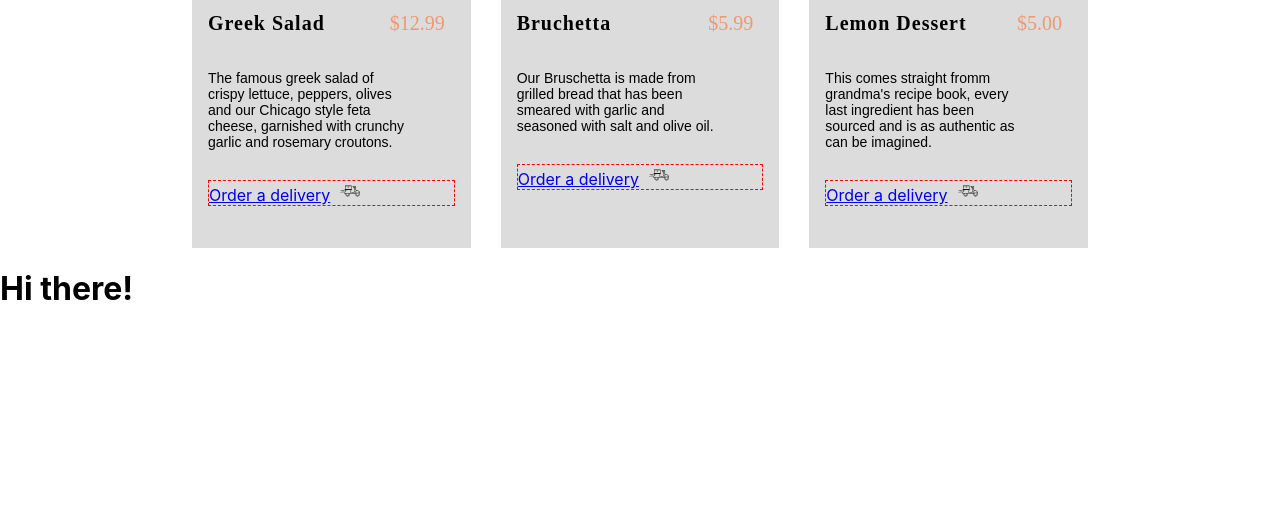
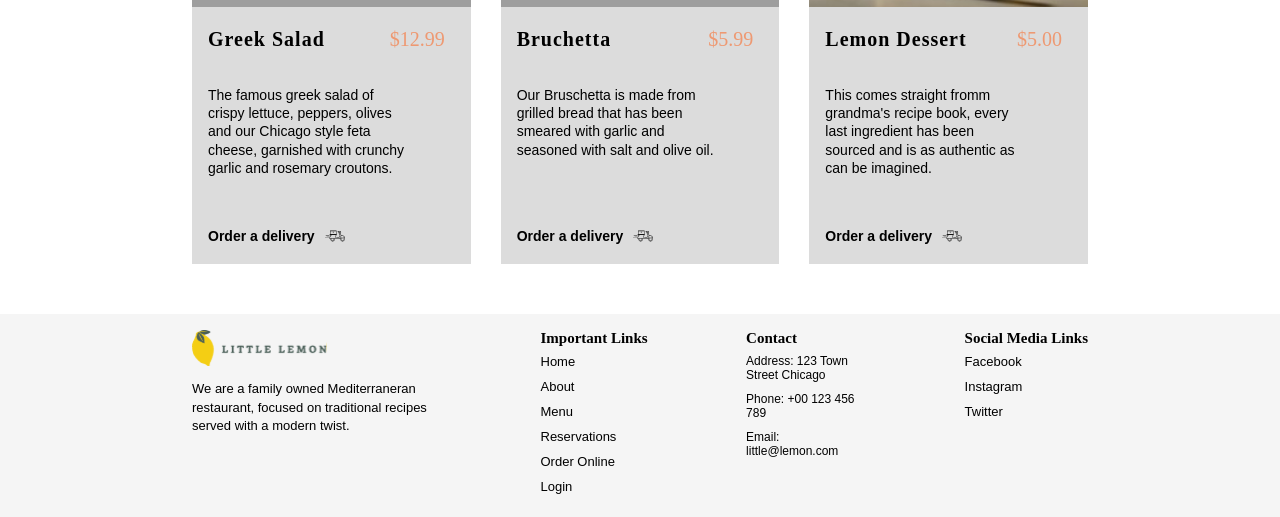
Before and after one commit to leem-dev/Little-Lemon-Restuarant, a React (Create React App) app: page / in a window 1280 px wide. Shown: the part 679-1196 px from the top of the page. Before the commit the page ends 1009 px from the top, so only its background shows below. Built offline with nearby package versions, Linux system fonts and the light colour scheme; grey boxes are pictures that could not be loaded.

Commit message:
homepage ready

```diff
--- a/src/components/footer-component/footer-component.js
+++ b/src/components/footer-component/footer-component.js
@@ -1,8 +1,75 @@
+import FooterLogo from "../../assets/Logo .svg";
+import { Link } from "react-router-dom";
+
+import "./footer-styles.css"
+
 const Footer = () =>    {
+    const ulStyle = {
+        margin: "0px",
+        marginRight: "20px",
+        padding: "0px",
+    }
+
+    const liStyle = {
+        listStyle: "none",
+        marginBottom: "10px",
+        fontSize: "13px",
+        fontWeight: "400",
+    }
+
+    const aStyle = {
+        color: "black",
+        textDecoration: "none",
+    }
+
     return (
-        <>
-            <h1>Hi there!</h1>
-        </>
+        <div className="footer-container">
+            <section className="section-1">
+                <img src={FooterLogo} alt="logo" />
+                <p>We are a family owned Mediterraneran restaurant, focused on traditional recipes served with a modern twist.</p>
+            </section>
+            <section className="section-2">
+                <h5>Important Links</h5>
+                <nav className="nav-body" >
+                    <ul style={ulStyle}>
+                        <li style={liStyle}>
+                            <Link to="/" style={aStyle}>Home</Link>
+                        </li>
+                        <li style={liStyle}>
+                            <Link to="/about" style={aStyle}>About</Link>
+                        </li>
+                        <li style={liStyle}>
+                            <Link to="/menu" style={aStyle}>Menu</Link>
+                        </li>
+                        <li style={liStyle}>
+                            <Link to="/reservation" style={aStyle}>Reservations</Link>
+                        </li>
+                        <li style={liStyle}>
+                            <Link to="/order" style={aStyle}>Order Online</Link>
+                        </li>
+                        <li style={liStyle}>
+                            <Link to="/login" style={aStyle}>Login</Link>
+                        </li>
+                    </ul>
+                </nav>
+            </section>
+            <section className="section-3">
+                <h5>Contact</h5>
+                <div>
+                    <p>Address: 123 Town Street Chicago</p>
+                    <p>Phone: +00 123 456 789</p>
+                    <p>Email: little@lemon.com</p>
+                </div>
+            </section>
+            <section className="section-4">
+                <h5>Social Media Links</h5>
+                <div>
+                    <a href="#_blank">Facebook</a>
+                    <a href="#_blank">Instagram</a>
+                    <a href="#_blank">Twitter</a>
+                </div>
+            </section>
+        </div>
     )
 }
 
--- /dev/null
+++ b/src/components/footer-component/footer-styles.css
@@ -0,0 +1,78 @@
+.footer-container   {
+    margin-top: 50px;
+    background: rgb(245, 245, 245);
+    padding: 1rem 12rem;
+
+    display: flex;
+    justify-content: space-between;
+}
+
+.footer-container h5    {
+    font-size: 15px;
+    font-family: 'Markazi Text', serif;
+    margin-bottom: 7px;
+}
+
+.section-1  {
+    width: 250px;
+}
+
+.section-1 img  {
+    width: 135px;
+}
+
+.section-1 p    {
+    margin-top: 10px;
+    font-family: 'Karla', sans-serif;
+    font-size: 13px;
+    font-weight: 300;
+    line-height: 1.4;
+}
+
+.section-2 {
+    white-space: nowrap;
+}
+
+.section-2 nav li   {
+    font-family: 'Karla', sans-serif;
+    font-weight: 300;
+}
+
+.section-3 p   {
+    font-family: 'Karla', sans-serif;
+    font-size: 12px;
+    margin-bottom: 10px;
+    width: 120px;
+}
+
+.section-4 a {
+    font-family: 'Karla', sans-serif;
+    text-decoration: none;
+    margin-bottom: 10px;
+    color: black;
+    font-size: 13px;
+    display: flex;
+    cursor: pointer;
+}
+
+@media only screen and (max-width: 600px) {
+    .footer-container {
+        padding: 1rem 2rem;
+        display: flex;
+        flex-direction: column;
+        gap: 20px;
+    }
+
+    .section-2 nav  {
+        display: flex;
+        flex-direction: column;
+
+    }
+
+  }
+
+  @media only screen and (min-width: 601px) and (max-width: 1200px) {
+    .footer-container {
+        padding: 1rem 3rem;
+    }
+  }
--- a/src/components/header-component/header-styles.css
+++ b/src/components/header-component/header-styles.css
@@ -13,14 +13,13 @@
 
 @media only screen and (max-width: 600px) {
     .header-section {
-        height: 4vh;
-        padding: 0rem 1rem;
+        height: 6vh;
         display: flex;
     }
 
     .logo   {
+        width: 140px;
         margin-left: 2rem;
-        width: 100px;
     }
 
     .nav-body   {
@@ -29,5 +28,18 @@
   }
 
 
+  @media only screen and (max-width: 600px) {
+    .header-section {
+        padding: 0rem 1rem;
+    }
+  }
+
+  @media only screen and (min-width: 601px) and (max-width: 1200px) {
+    .header-section {
+        padding: 0rem 3rem;
+    }
+  }
+
+
 /* font-family: 'Karla', sans-serif;
 font-family: 'Markazi Text', serif; */
--- a/src/components/header-component/navigation-component/navigation-component.js
+++ b/src/components/header-component/navigation-component/navigation-component.js
@@ -2,7 +2,7 @@ import React from "react";
 import { Link } from "react-router-dom";
 import "../header-styles.css";
 
-const Navigation = () =>    {
+const Navigation = ({ className }) =>    {
 
     const ulStyle = {
         margin: "0px",
--- a/src/routes/homepage-element/hero-section/hero-section-element-styles.css
+++ b/src/routes/homepage-element/hero-section/hero-section-element-styles.css
@@ -1,7 +1,7 @@
 .heroSection    {
     margin-top: 10px;
     padding: 0rem 12rem;
-    height: 27vh;
+    height: 29vh;
     background: #495e57;
 
     display: flex;
@@ -22,7 +22,7 @@
 }
 
 .chiText    {
-    margin-top: -14px;
+    margin-top: -12px;
     color: white;
     font-weight: 400;
     letter-spacing: 1px;
@@ -31,6 +31,7 @@
 }
 
 .briefText  {
+    margin: 10px 0px;
     color: white;
     font-size: 15px;
     font-family: 'Karla', sans-serif;
@@ -41,7 +42,29 @@
 
 
 .reserve-btn  {
-    margin-top: 10px;
+    margin: 10px 0px;
     padding: 10px 25px;
 
 }
+
+@media only screen and (max-width: 600px) {
+    .heroSection {
+        padding: 0rem 2rem;
+        height: 55vh;
+
+        display: flex;
+        flex-direction: column;
+        align-items: center;
+    }
+
+    .left-section    {
+        margin-right: none;
+        width: 100%;
+    }
+  }
+
+  @media only screen and (min-width: 601px) and (max-width: 1200px) {
+    .heroSection {
+        padding: 0rem 3rem;
+    }
+  }
--- a/src/routes/homepage-element/special-section/special-section-element-styles.css
+++ b/src/routes/homepage-element/special-section/special-section-element-styles.css
@@ -72,8 +72,9 @@
 }
 
 .specials-info  {
-    margin-bottom: 30px;
+    margin-bottom: 50px;
     width: 200px;
+    height: 90px;
 }
 
 .specials-info-text  {
@@ -81,8 +82,76 @@
     font-weight: 400;
     font-size: 14px;
     width: 100%;
+    line-height: 1.3;
 }
 
 .specials-delivery  {
-    border: 1px dashed red;
+    display: flex;
+    align-items: center;
 }
+
+.specials-delivery a    {
+    text-decoration: none;
+    color: black;
+    font-family: 'Karla', sans-serif;
+    font-size: 14px;
+    font-weight: 600;
+}
+
+/* RESPONSIVENESS */
+
+@media only screen and (max-width: 600px) {
+    .specialSection {
+        padding: 0rem 2rem;
+    }
+
+    .specials-top   {
+        padding-right: 0px;
+    }
+
+    .specials-top h2    {
+        font-size: 30px;
+        white-space: nowrap;
+    }
+
+    .specials-inner-box {
+        height: 200px;
+    }
+
+    .specials-bottom {
+        padding: 0rem 2rem;
+        display: grid;
+        grid-template-columns: 1fr;
+        gap: 30px;
+    }
+
+    .specials-info  {
+        width: 100%;
+        margin-bottom: 30px;
+    }
+  }
+
+  @media only screen and (min-width: 601px) and (max-width: 1200px) {
+    .specialSection {
+        padding: 0rem 3rem;
+    }
+
+    .specials-top   {
+        padding-right: 0px;
+    }
+
+    .specials-top h2    {
+        font-size: 40px;
+        white-space: nowrap;
+    }
+
+    .specials-bottom {
+        display: grid;
+        grid-template-columns: 1fr 1fr;
+        gap: 30px;
+    }
+  }
+
+  /* @media only screen and (min-width: 1201px) {
+
+  } */
```
